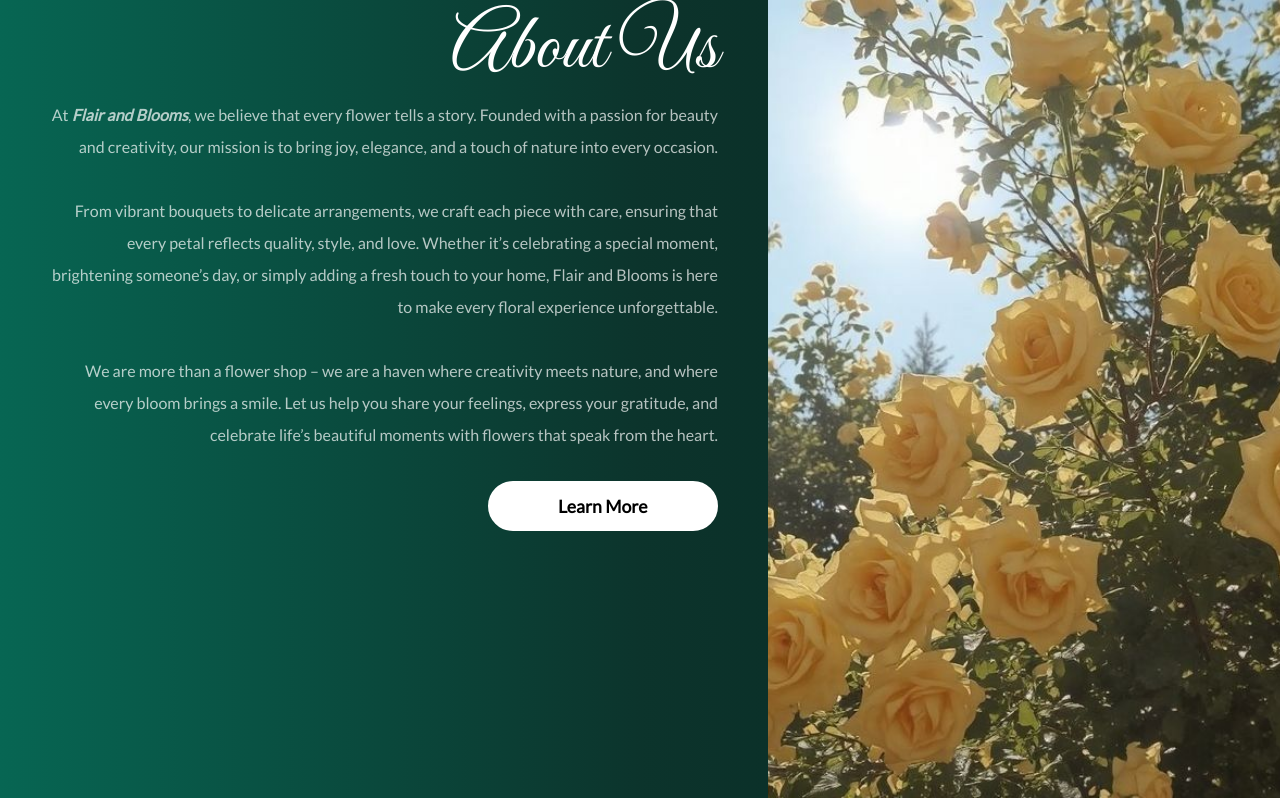
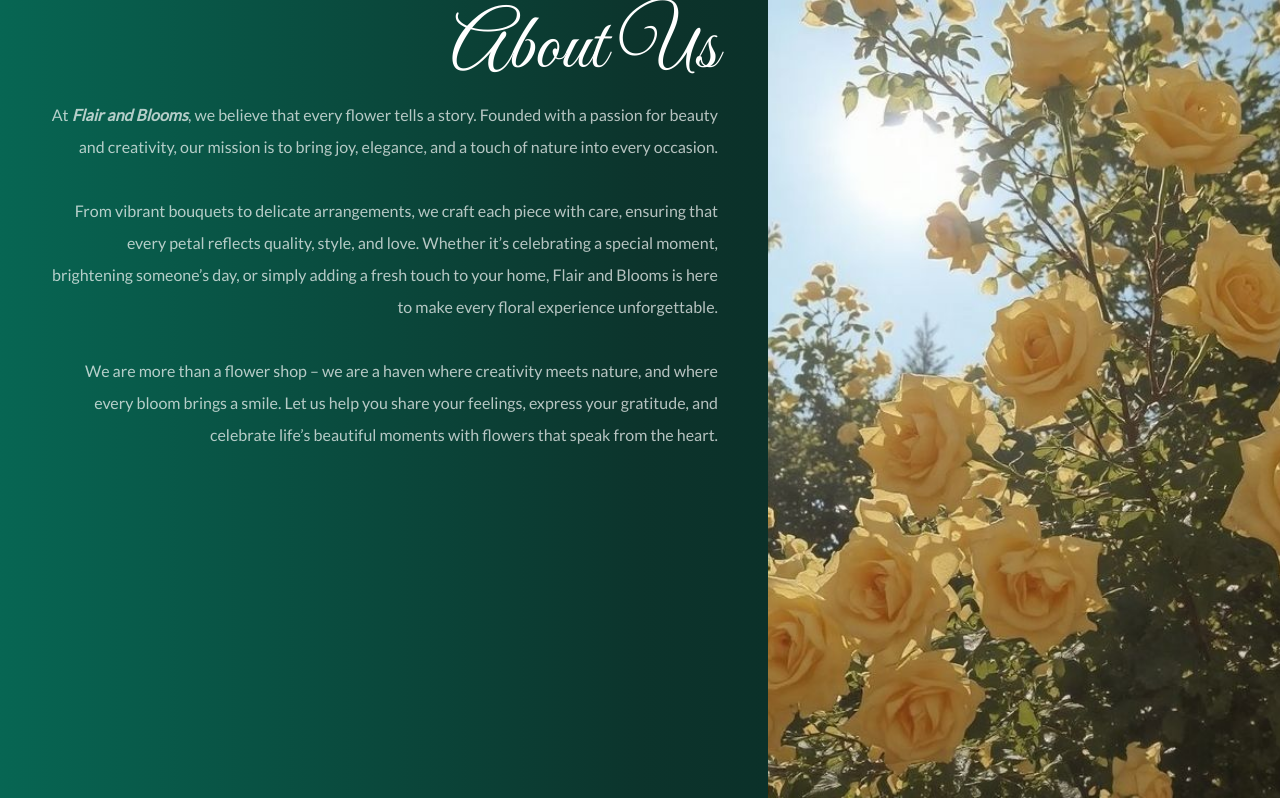
Before and after one commit to kenfaz/flair-and-blooms, a PHP site: page / in a window 1280 px wide. Shown: the part 3201-3999 px from the top of the page. Run offline with PHP 8.4, Linux system fonts and the light colour scheme.

Commit message:
removed learn more button

```diff
--- a/index.php
+++ b/index.php
@@ -222,9 +222,9 @@
             life’s beautiful moments with flowers that speak from the heart.
           </p>
         </div>
-        <div class="about-left-button-container">
-          <button>Learn More</button>
-        </div>
+        <!-- <div class="about-left-button-container">
+          <a href="index.php#about-section"><button>Learn More</button></a>
+        </div> -->
       </div>
       <div class="about-right-container"></div>
     </div>
```
